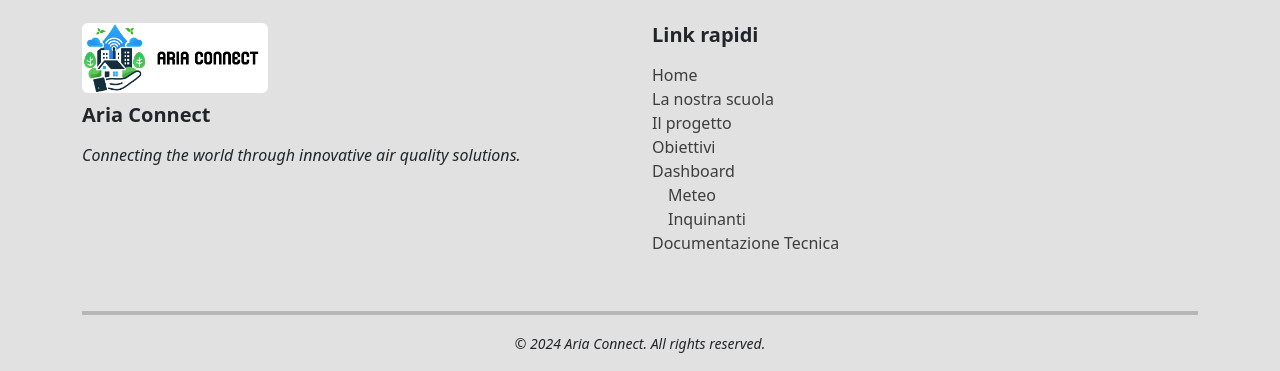
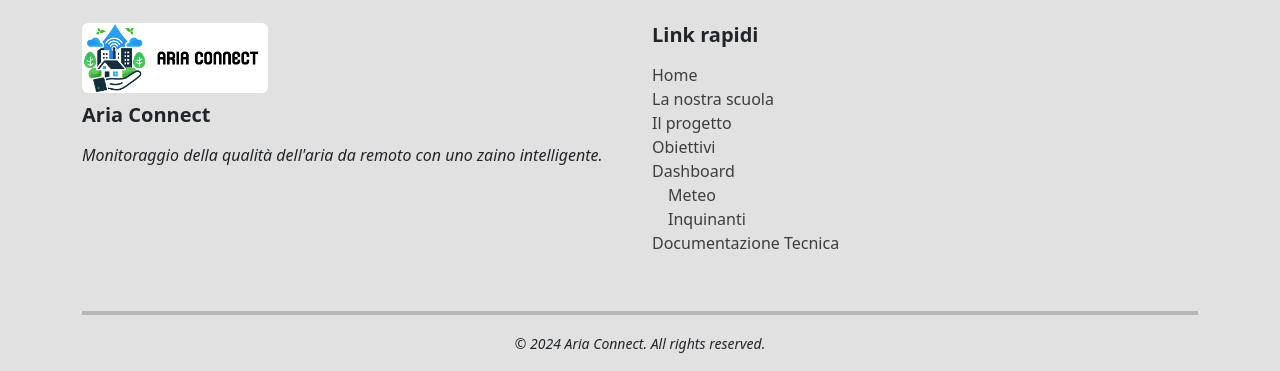
Before and after one commit to CoccodrillooXDS/AriaConnect_WebServer, a Flask app: page / in a window 1280 px wide. Shown: the part 1606-1977 px from the top of the page. Run offline with Flask 3, Linux system fonts and the light colour scheme.

Commit message:
Sostituiti testi in inglese con quelli in italiano

```diff
--- a/templates/documentation.html
+++ b/templates/documentation.html
@@ -82,7 +82,7 @@
     <div class="sponsor d-flex align-items-center">
         <div class="order-1">
             <h1 class="display-4 bold">Aria Connect</h1>
-            <p class="lead italic">Connecting the world through innovative air quality solutions.</p>
+            <p class="lead italic">Monitoraggio della qualità dell'aria da remoto con uno zaino intelligente.</p>
             <p>
                 "Aria Connect" è un innovativo progetto di monitoraggio dell'aria da remoto, ideato e realizzato da un
                 gruppo di giovani talentuosi dell'Istituto B. Castelli di Brescia. Al centro di questo progetto c'è uno
--- a/templates/layout.html
+++ b/templates/layout.html
@@ -108,7 +108,7 @@
                             style="display: block; margin-bottom: 10px;">
                     </picture>
                     <h5 class="mb-3 bold">Aria Connect</h5>
-                    <p class="italic">Connecting the world through innovative air quality solutions.</p>
+                    <p class="italic">Monitoraggio della qualità dell'aria da remoto con uno zaino intelligente.</p>
                 </div>
 
                 <!-- Quick Links -->
```
